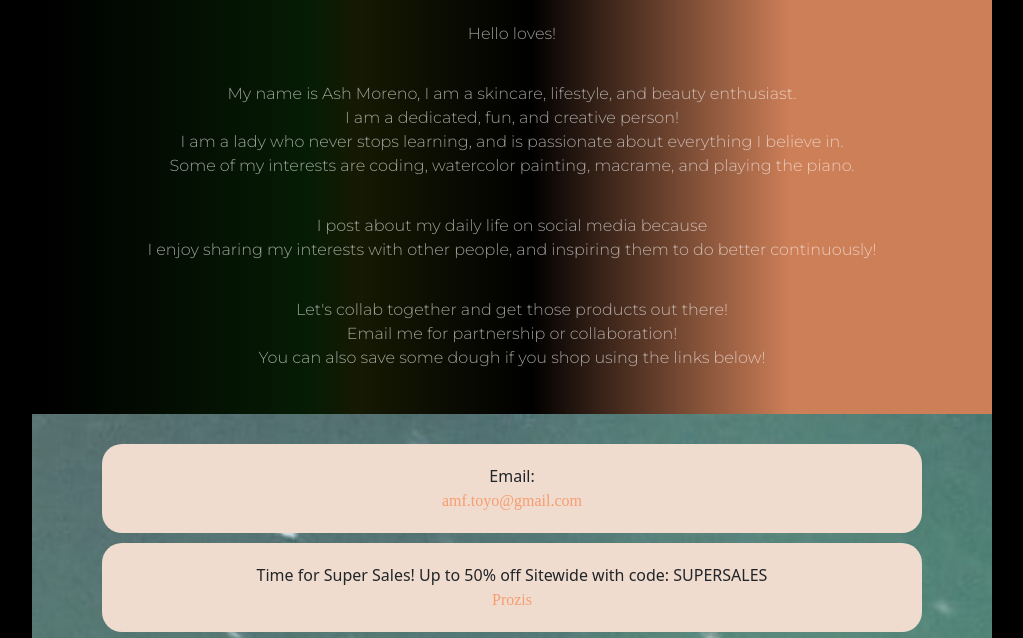
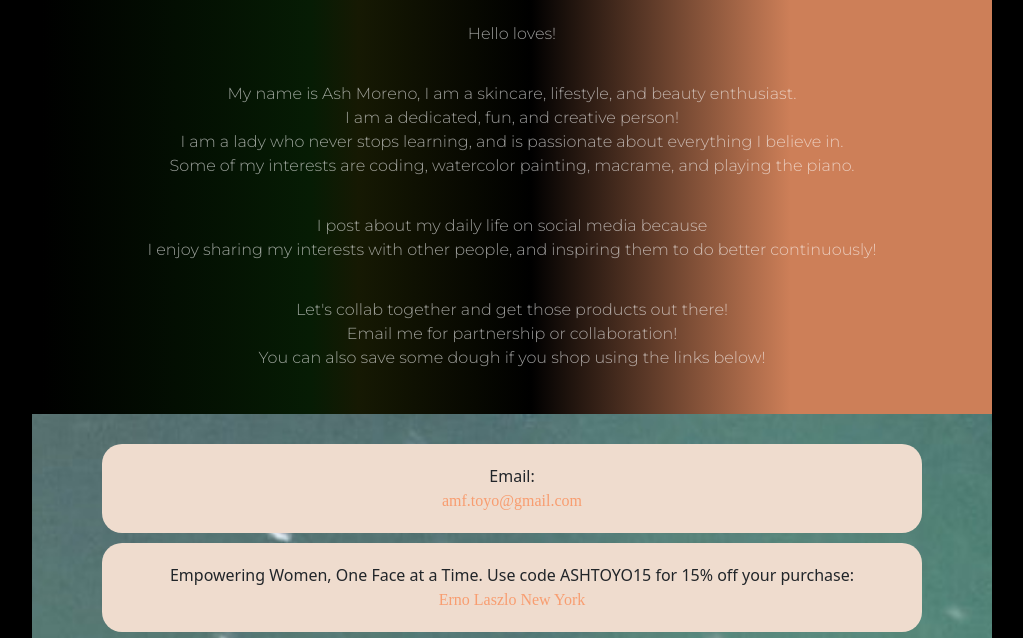
Before and after one commit to AshM10/Ash-Media-Kit, a plain HTML site: page index.html in a window 1280 px wide. Shown: the part 294-932 px from the top of the page, without its empty margins (128-1151 px from the left). Drawn offline with nearby package versions, Linux system fonts and the light colour scheme; a web font is replaced by a local one.

Commit message:
Added Erno Laszlo Affiliate Link

```diff
--- a/index.html
+++ b/index.html
@@ -64,6 +64,17 @@
           Email:<br />
           <a href="mailto:amf.toyo@gmail.com" title="email ash"
             >amf.toyo@gmail.com</a
+          >
+        </section>
+        <section>
+          Empowering Women, One Face at a Time. Use code ASHTOYO15 for 15% off
+          your purchase:
+          <br />
+          <a
+            href="https://www.ernolaszlo.com/?rfsn=6913484.9426db&utm_source=refersion&utm_medium=affiliate&utm_campaign=6913484.9426db"
+            target="_blank"
+            title="Erno Laszlo Website"
+            >Erno Laszlo New York</a
           >
         </section>
         <section>
```
